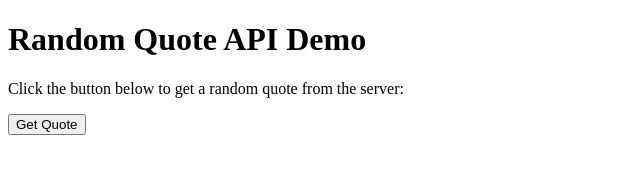
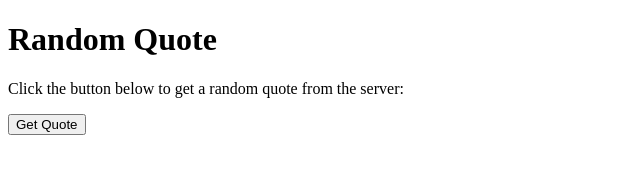
Before and after one commit to SainarayanRajasekaran/SIT725, a website: page Week2/public/index.html in a window 1280 px wide. Shown: the whole page, without its empty margins (0-640 px from the left). Drawn offline with Linux system fonts and the light colour scheme.

Commit message:
Update index.html
changes made in html

```diff
--- a/Week2/public/index.html
+++ b/Week2/public/index.html
@@ -5,7 +5,7 @@
 <title>Random Quote Display</title>
 </head>
 <body>
-<h1>Random Quote API Demo</h1>
+<h1>Random Quote </h1>
 <p>Click the button below to get a random quote from the server:</p>
 <button id="fetchQuoteBtn">Get Quote</button>
 <p id="quoteDisplay"></p>
```
